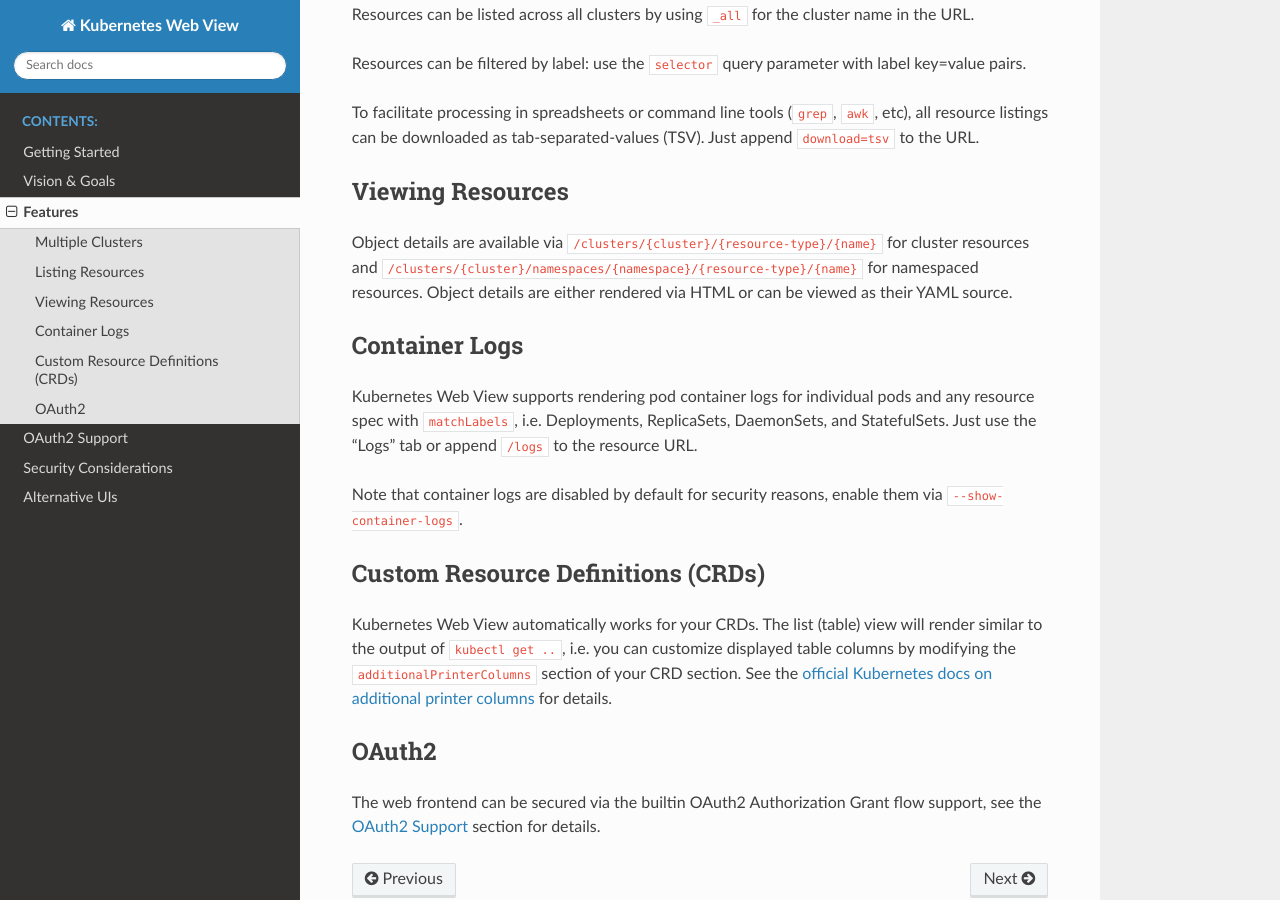
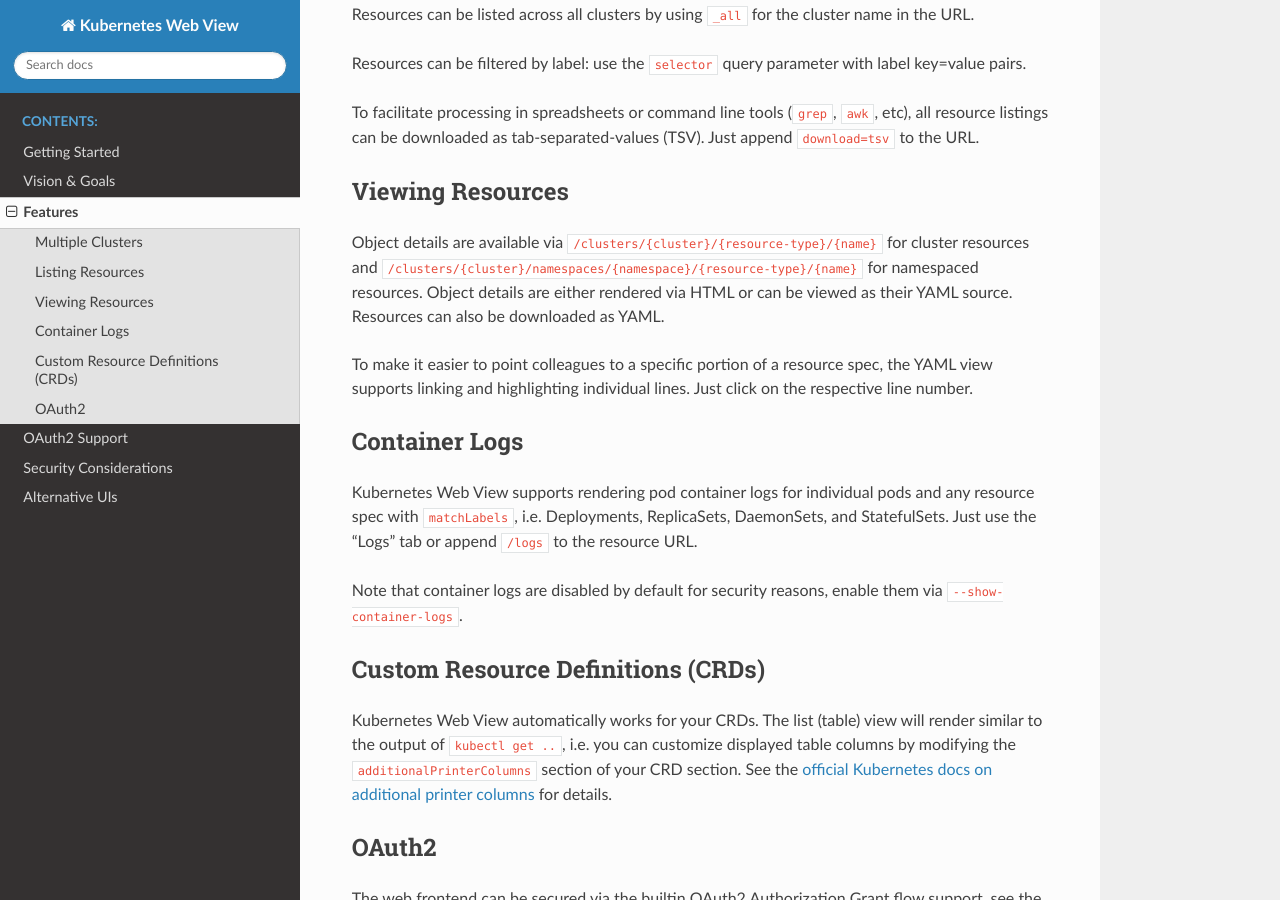
Before and after one commit to hjacobs/kube-web-view, a Sphinx documentation site: the page built from docs/features.rst, in a window 1280 px wide and 900 px high, scrolled down 829 px. Built offline with Sphinx 7.4.7 and the Read the Docs theme 2.0.0, drawn with Linux system fonts in a browser that asks for light colours.

Commit message:
linking to lines

```diff
--- a/docs/features.rst
+++ b/docs/features.rst
@@ -36,6 +36,11 @@
 Object details are available via ``/clusters/{cluster}/{resource-type}/{name}`` for cluster resources
 and ``/clusters/{cluster}/namespaces/{namespace}/{resource-type}/{name}`` for namespaced resources.
 Object details are either rendered via HTML or can be viewed as their YAML source.
+Resources can also be downloaded as YAML.
+
+To make it easier to point colleagues to a specific portion of a resource spec, the YAML view supports linking and highlighting individual lines.
+Just click on the respective line number.
+
 
 Container Logs
 ==============
```
